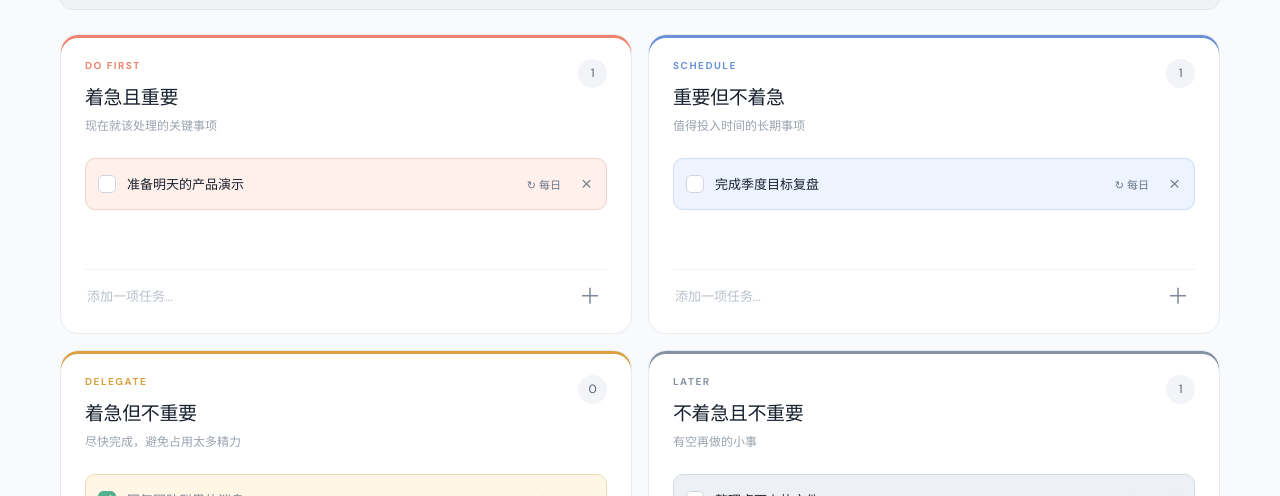
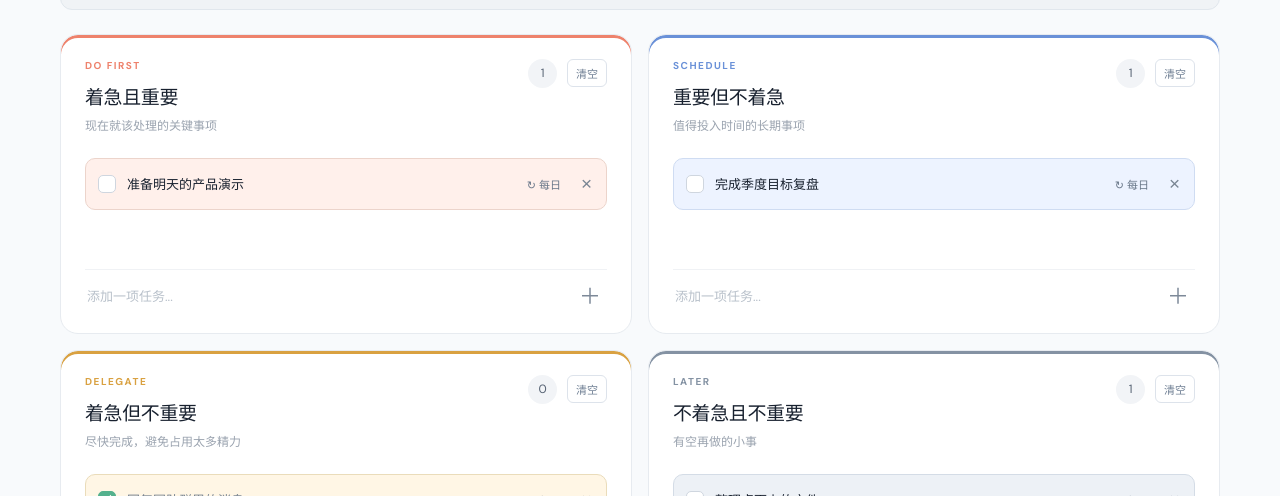
Before and after one commit to DudeChenDAVID/four-quadrant-todo-Web-application, a React (Vite) app: page / in a window 1280 px wide. Shown: the part 304-800 px from the top of the page. Built offline with nearby package versions, Linux system fonts and the light colour scheme.

Commit message:
添加了一键清除功能

```diff
--- a/src/App.jsx
+++ b/src/App.jsx
@@ -66,6 +66,7 @@ function App() {
   const toggle = id => setTasks(prev => prev.map(t => t.id === id ? { ...t, done: !t.done } : t))
   const toggleDaily = id => setTasks(prev => prev.map(t => t.id === id ? { ...t, daily: !t.daily, dailyDate: localDate() } : t))
   const remove = id => setTasks(prev => prev.filter(t => t.id !== id))
+  const clearQuadrant = quadrant => setTasks(prev => prev.filter(t => t.quadrant !== quadrant))
   const drop = quadrant => {
     if (dragging) setTasks(prev => prev.map(t => t.id === dragging ? { ...t, quadrant } : t))
     setDragging(null)
@@ -80,7 +81,7 @@ function App() {
     <DailyQuote />
     <section className="board">
       {QUADRANTS.map(q => <article key={q.id} className={`quadrant ${q.tone} ${dragging ? 'is-droppable' : ''}`} onDragOver={e => e.preventDefault()} onDrop={() => drop(q.id)}>
-        <div className="quadrant-head"><div><p className="eyebrow">{q.eyebrow}</p><h3>{q.title}</h3><p className="description">{q.description}</p></div><span className="count">{tasks.filter(t => t.quadrant === q.id && !t.done).length}</span></div>
+        <div className="quadrant-head"><div><p className="eyebrow">{q.eyebrow}</p><h3>{q.title}</h3><p className="description">{q.description}</p></div><div className="quadrant-actions"><span className="count">{tasks.filter(t => t.quadrant === q.id && !t.done).length}</span><button className="clear-quadrant" onClick={() => clearQuadrant(q.id)} disabled={!tasks.some(t => t.quadrant === q.id)} aria-label={`清空${q.title}的全部任务`} title="删除此象限的全部任务">清空</button></div></div>
         <div className="task-list">{tasks.filter(t => t.quadrant === q.id).map(task => <div key={task.id} className={`task ${task.done ? 'done' : ''}`} draggable onDragStart={() => setDragging(task.id)} onDragEnd={() => setDragging(null)}>
           <button className="check" onClick={() => toggle(task.id)} aria-label={task.done ? '恢复未完成' : '完成任务'}>{task.done ? '✓' : ''}</button><span className="task-text">{task.text}</span><button className={`daily-toggle ${task.daily ? 'active' : ''}`} onClick={() => toggleDaily(task.id)} aria-pressed={!!task.daily} title="每日任务：第二天自动恢复未完成">↻ 每日</button><button className="delete" onClick={() => remove(task.id)} aria-label="删除任务">×</button>
         </div>)}</div>
--- a/src/themes.css
+++ b/src/themes.css
@@ -1,4 +1,10 @@
 .header-actions{display:flex;align-items:center;gap:18px}
+.quadrant-actions{display:flex;align-items:center;align-self:flex-start;gap:10px}
+.clear-quadrant{font:inherit;font-size:11px;padding:5px 8px;border:1px solid #dde3eb;border-radius:6px;background:transparent;color:#718095;cursor:pointer;white-space:nowrap}
+.clear-quadrant:hover:not(:disabled){background:#fff0eb;border-color:#d6aa98;color:#814b36}
+.clear-quadrant:disabled{opacity:.4;cursor:default}
+[data-theme=dark] .clear-quadrant{border-color:#4b5b70;color:#b5c2d5}
+[data-theme=dark] .clear-quadrant:hover:not(:disabled){background:#563b36;border-color:#956b5e;color:#f3c6b5}
 .theme-toggle{border:1px solid #d8dfe8;border-radius:9px;padding:8px 12px;background:#fff;color:#536174;font:inherit;font-size:12px;cursor:pointer}
 .coral .task{background:#fff0eb;border-color:#ecd4cb}
 .blue .task{background:#edf3ff;border-color:#cfdcf2}
```
Also changed, not shown: 5 other files (tests, documents, lock files or other folders).
